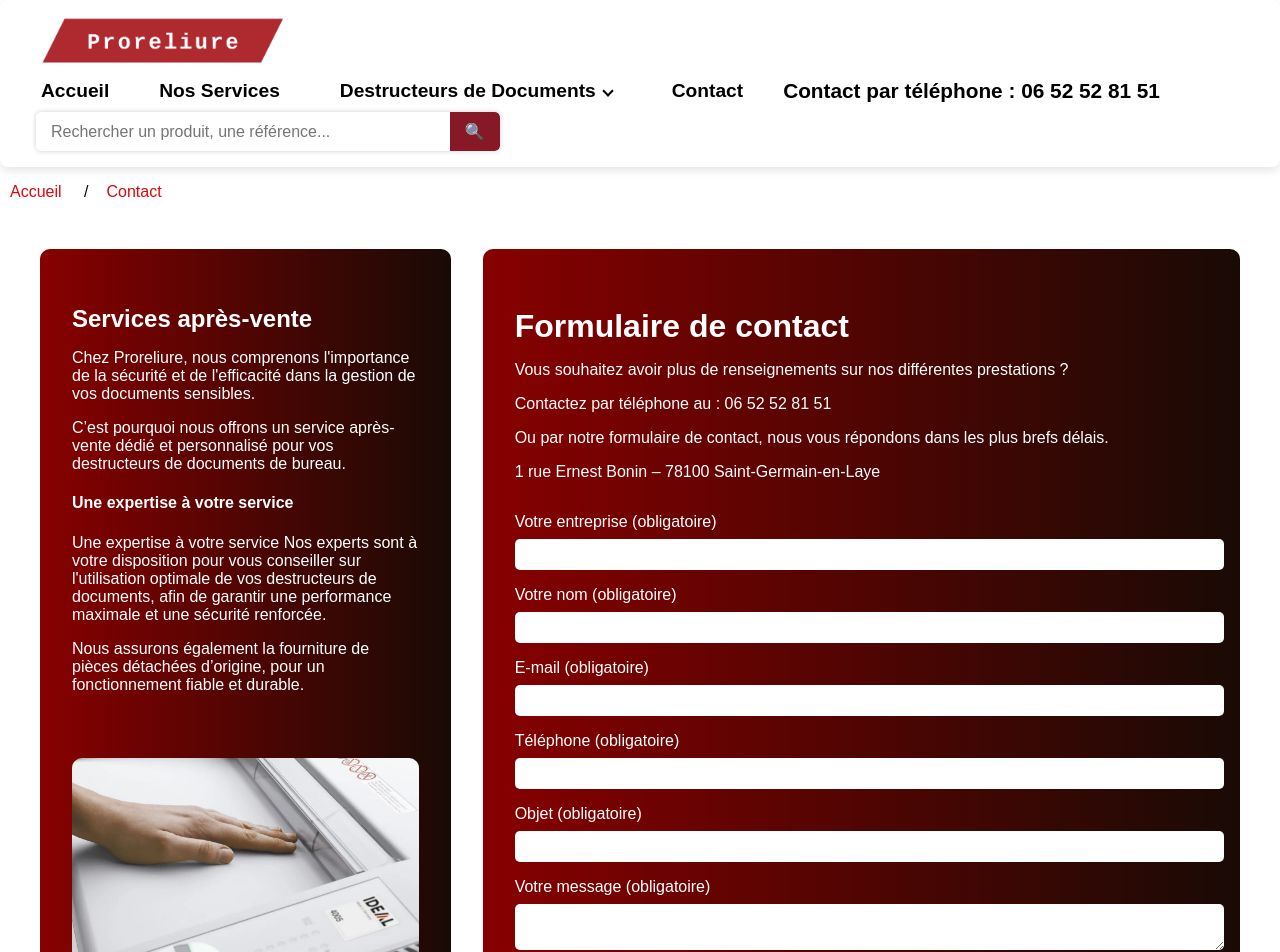
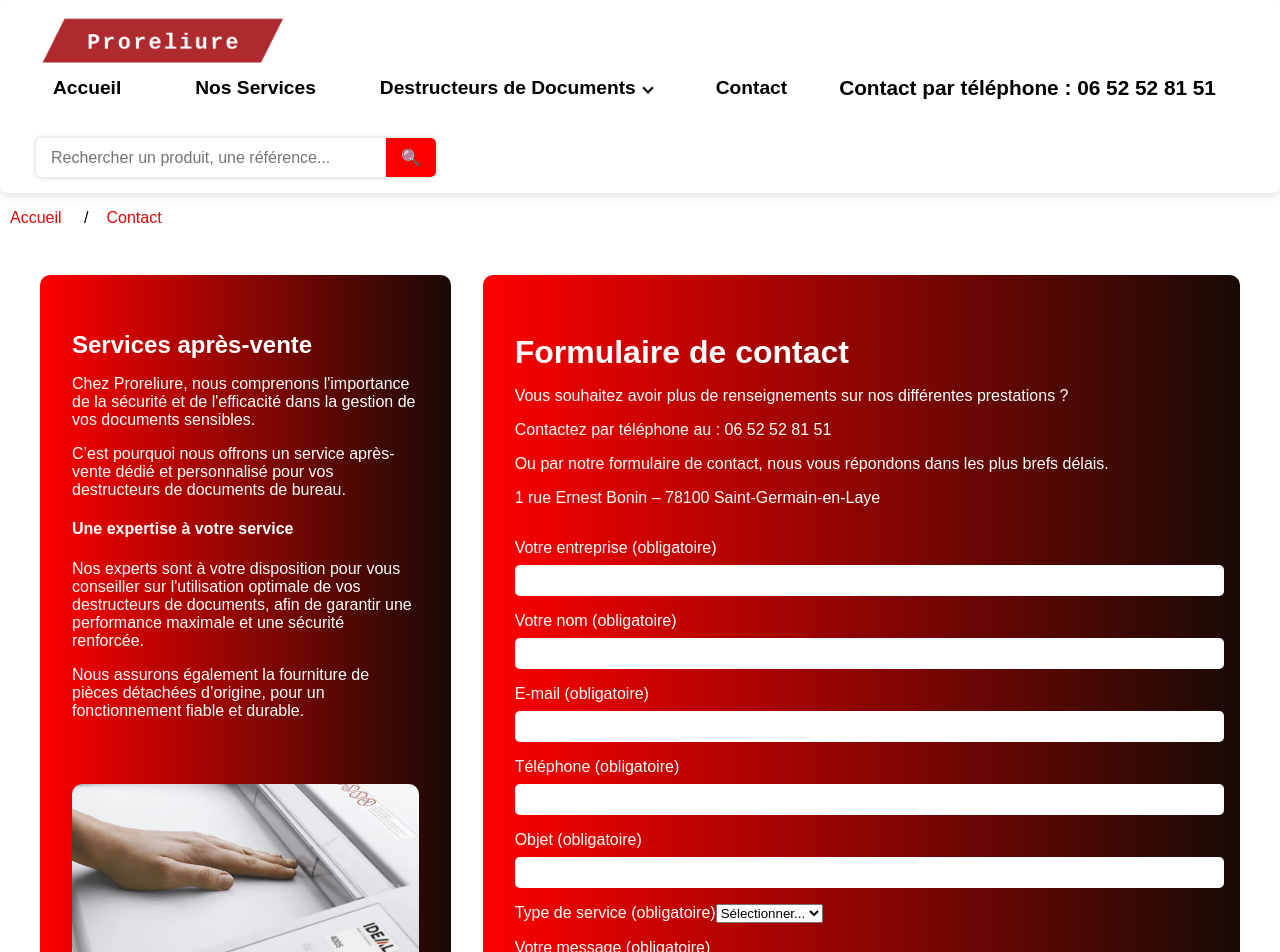
Before and after one commit to Omar-will/Pro-reliure, a React (Create React App) app: page /Contact in a window 1280 px wide. Shown: the top 952 px of the page. Built offline with nearby package versions, Linux system fonts and the light colour scheme.

Commit message:
add color

```diff
--- a/src/Pages/Contact.jsx
+++ b/src/Pages/Contact.jsx
@@ -6,10 +6,10 @@ const Contact = () => {
     <div className="contact-page">
       <div className="service-info">
         <h3>Services après-vente</h3>
-        <p>Chez Proreliure, nous comprenons l'importance de la sécurité et de l'efficacité dans la gestion de vos documents sensibles. </p>
+        <p>Chez Proreliure, nous comprenons l'importance de la sécurité et de l'efficacité dans la gestion de vos documents sensibles.</p>
         <p>C’est pourquoi nous offrons un service après-vente dédié et personnalisé pour vos destructeurs de documents de bureau.</p>
         <h4>Une expertise à votre service</h4>
-        <p>Une expertise à votre service Nos experts sont à votre disposition pour vous conseiller sur l'utilisation optimale de vos destructeurs de documents, afin de garantir une performance maximale et une sécurité renforcée. </p>
+        <p>Nos experts sont à votre disposition pour vous conseiller sur l'utilisation optimale de vos destructeurs de documents, afin de garantir une performance maximale et une sécurité renforcée.</p>
         <p>Nous assurons également la fourniture de pièces détachées d’origine, pour un fonctionnement fiable et durable.</p>
         <img src="/images/id1c.webp" alt="Service après-vente" className="service-image" />
       </div>
@@ -43,6 +43,14 @@ const Contact = () => {
             <input type="text" required />
           </label>
           <label>
+            Type de service (obligatoire)
+            <select required>
+              <option value="">Sélectionner...</option>
+              <option value="achat">Achat</option>
+              <option value="location">Location</option>
+            </select>
+          </label>
+          <label>
             Votre message (obligatoire)
             <textarea required></textarea>
           </label>
--- a/src/Scss/Contact.scss
+++ b/src/Scss/Contact.scss
@@ -14,7 +14,7 @@
   padding: 2rem;
   margin-right: 2rem;
   border-radius: 10px;
-  background: linear-gradient(to right, #870000, #190a05);
+  background: linear-gradient(to right, #ff0000, #190a05);
   color: white;
 }
 
@@ -27,7 +27,7 @@
   flex: 2;
   max-width: 800px;
   padding: 2rem;
-  background: linear-gradient(to right, #870000, #190a05);
+  background: linear-gradient(to right, #ff0000, #190a05);
   border-radius: 10px;
   color: white;
 }
--- a/src/Scss/DestructeurDeDocuments.scss
+++ b/src/Scss/DestructeurDeDocuments.scss
@@ -51,7 +51,7 @@
 }
 
 button {
-  background-color: #da0809;
+  background-color: #ff0000;
   color: white;
   padding: 10px 20px;
   border: none;
--- a/src/Scss/FAQ.scss
+++ b/src/Scss/FAQ.scss
@@ -6,7 +6,7 @@
 
     h1 {
       text-align: center;
-      color: #9d1738;
+      color: #ff0000;
       margin-top: 1px;
       margin-bottom: 20px;
       font-size: 2.5rem;
@@ -29,13 +29,13 @@
           align-items: center;
 
           &:hover {
-            color: #9d1738;
+            color: #ff0000;
           }
         }
 
         .faq-icon {
           font-size: 1.5rem;
-          color: #9d1738;
+          color: #ff0000;
         }
 
         .faq-answer {
--- a/src/Scss/Header.scss
+++ b/src/Scss/Header.scss
@@ -29,6 +29,7 @@
   margin: 0 15px;
 }
 
+/* État par défaut sans bordure visible */
 .nav-links a,
 .dropdown-button {
   color: black;
@@ -36,13 +37,32 @@
   font-size: 1.2rem;
   font-weight: bold;
   background: none;
-  border: none;
+  border: 2px solid transparent; /* Bordure transparente pour éviter le décalage */
+  padding: 5px 10px; /* Padding fixe pour éviter le mouvement */
   cursor: pointer;
+  transition: background-color 0.3s, color 0.3s, border-color 0.3s; /* Transition douce */
 }
 
 .nav-links a:hover,
 .dropdown-button:hover {
-  color: #52abcc;
+  color: #fff;
+  background-color: #ff0000; /* Couleur rouge vif */
+  border-color: #ff0000; /* Bordure rouge au survol */
+  border-radius: 4px; /* Optionnel : arrondir les coins */
+}
+
+/* État par défaut sans mouvement pour les éléments du menu déroulant */
+.dropdown-menu li {
+  padding: 8px;
+  cursor: pointer;
+  white-space: nowrap;
+  transition: background-color 0.3s;
+}
+
+.dropdown-menu li:hover {
+  background-color: #ff0000; /* Rectangle rouge vif pour les éléments de menu déroulant */
+  color: black;
+  border-radius: 4px;
 }
 
 .dropdown-button {
--- a/src/Scss/MachineDetails.scss
+++ b/src/Scss/MachineDetails.scss
@@ -39,11 +39,11 @@
       transition: border 0.3s ease;
 
       &.selected {
-        border-color: #871825;
+        border-color: #ff0000;
       }
 
       &:hover {
-        border-color: #6e131d;
+        border-color: #871825;
       }
     }
   }
@@ -66,7 +66,7 @@
     }
 
     .machine-description {
-      color: #871825;
+      color: #ff0000;
       font-weight: bold;
     }
 
@@ -95,14 +95,14 @@
       display: inline-block;
       padding: 10px 20px;
       max-height: 18px;
-      background-color: #871825;
+      background-color: #ff0000;
       color: white;
       text-decoration: none;
       border-radius: 5px;
       transition: background-color 0.3s ease-in-out;
 
       &:hover {
-        background-color: #6e131d;
+        background-color: #871825;
       }
     }
 
@@ -117,19 +117,19 @@
     .description-toggle {
       cursor: pointer;
       font-size: 1.5rem;
-      color: #871825;
+      color: #ff0000;
       margin-bottom: 10px;
       transition: color 0.3s ease;
 
       &:hover {
-        color: #6e131d;
+        color: #871825;
       }
     }
 
     .description-content {
       padding: 10px;
       background-color: #f9f9f9;
-      border-left: 4px solid #871825;
+      border-left: 4px solid #ff0000;
       font-size: 1.1rem;
 
       p {
@@ -152,19 +152,19 @@
     .additional-info-toggle {
       cursor: pointer;
       font-size: 1.5rem;
-      color: #871825;
+      color: #ff0000;
       margin-bottom: 10px;
       transition: color 0.3s ease;
 
       &:hover {
-        color: #6e131d;
+        color: #871825;
       }
     }
 
     .additional-info-content {
       padding: 10px;
       background-color: #f9f9f9;
-      border-left: 4px solid #871825;
+      border-left: 4px solid #ff0000;
       font-size: 1.1rem;
 
       p {
@@ -190,7 +190,7 @@
     a {
       display: inline-block;
       padding: 10px 20px;
-      background-color: #a01e30;
+      background-color: #ff0000;
       color: #fff;
       text-decoration: none;
       font-weight: bold;
--- a/src/Scss/NosServices.scss
+++ b/src/Scss/NosServices.scss
@@ -1,4 +1,4 @@
-$primary-color: #870000;
+$primary-color: #ff0000;
 $secondary-color: #f5f5f5;
 $text-color: #333;
 $heading-color: #222;
--- a/src/Scss/SearchBar.scss
+++ b/src/Scss/SearchBar.scss
@@ -6,9 +6,10 @@
   border-radius: 5px;
   overflow: hidden;
   box-shadow: 0 0 5px rgba(0,0,0,0.2);
-  width: 40%; /* Largeur par défaut pour les grands écrans */
-  max-width: 100%;
+  width: 400px; /* Largeur par défaut pour les grands écrans */
+
   margin-left: 20px;
+  margin-top: 2rem;
 }
 
 .search-form {
@@ -26,7 +27,7 @@
 }
 
 .search-button {
-  background-color: #871825;
+  background-color: #ff0000;
   border: none;
   color: white;
   padding: 10px 15px;
--- a/src/Scss/Utilisation.scss
+++ b/src/Scss/Utilisation.scss
@@ -18,13 +18,13 @@
     margin-bottom: 1.5rem;
     text-transform: uppercase;
     letter-spacing: 1px;
-    border-bottom: 2px solid #871825;
+    border-bottom: 2px solid #ff0000;
     padding-bottom: 0.5rem;
     animation: slideIn 1s ease-out forwards;
   }
 
   h3 {
-    color: #871825;
+    color: #ff0000;
     font-size: 1.6rem;
     margin-top: 1.5rem;
     margin-bottom: 0.8rem;
```
